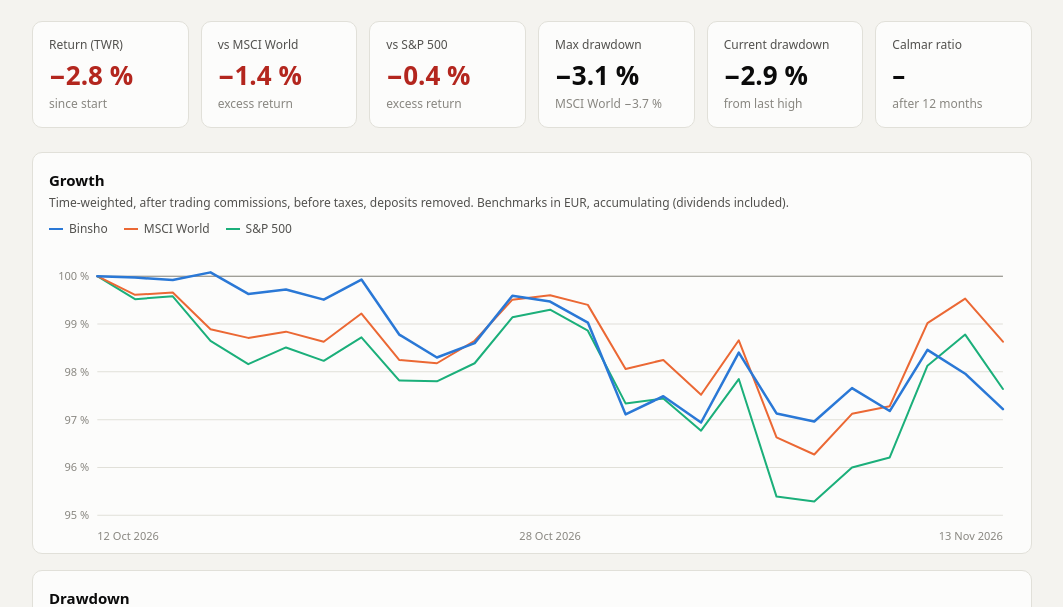
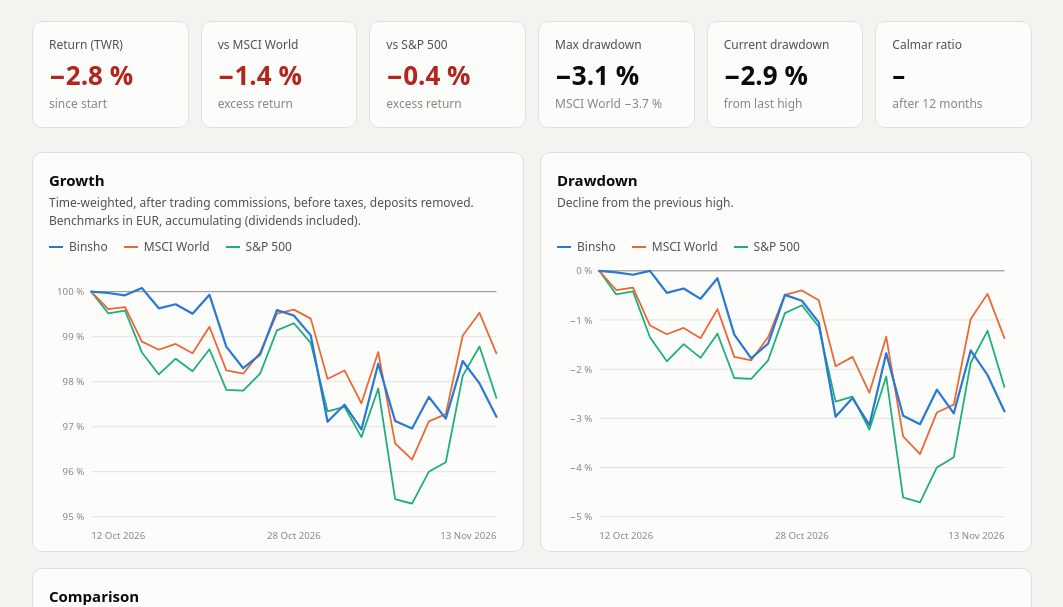
Before and after one commit to volli3000/binsho-dashboard, a plain HTML site: page index.html in a window 1280 px wide. Shown: the part 132-739 px from the top of the page, without its empty margins (108-1171 px from the left). Drawn offline with Linux system fonts and the light colour scheme.

Commit message:
dashboard layout

```diff
--- a/index.html
+++ b/index.html
@@ -38,6 +38,10 @@
   .tile .value { font-size: 26px; font-weight: 650; font-variant-numeric: tabular-nums; margin-top: 2px; }
   .tile .sub { font-size: 12px; color: var(--text-muted); }
   .card { background: var(--surface-1); border: 1px solid var(--border); border-radius: 10px; padding: 16px 16px 8px; margin-bottom: 16px; }
+  .pair { display: grid; grid-template-columns: 1fr 1fr; gap: 16px; margin-bottom: 16px; }
+  .pair .card { margin-bottom: 0; display: flex; flex-direction: column; }
+  .pair .legend { margin-top: auto; }
+  @media (max-width: 760px) { .pair { grid-template-columns: 1fr; } }
   .card h2 { font-size: 15px; margin: 0 0 2px; }
   .card .desc { font-size: 12px; color: var(--text-secondary); margin: 0 0 8px; }
   .legend { display: flex; flex-wrap: wrap; gap: 4px 16px; font-size: 12px; color: var(--text-secondary); margin-bottom: 6px; }
@@ -52,6 +56,7 @@
   table { width: 100%; border-collapse: collapse; font-size: 13px; font-variant-numeric: tabular-nums; }
   th, td { text-align: right; padding: 6px 8px; border-bottom: 1px solid var(--grid); }
   th:first-child, td:first-child { text-align: left; }
+  td:not(:first-child) { white-space: nowrap; }
   th { color: var(--text-secondary); font-weight: 600; }
   .method { padding-bottom: 4px; }
   .method p { font-size: 13px; color: var(--text-secondary); margin: 6px 0 12px; }
@@ -71,6 +76,7 @@
 
   <section class="tiles" id="tiles" aria-label="Key figures"></section>
 
+  <div class="pair">
   <section class="card">
     <h2>Growth</h2>
     <p class="desc">Time-weighted, after trading commissions, before taxes, deposits removed. Benchmarks in EUR, accumulating (dividends included).</p>
@@ -84,6 +90,7 @@
     <div class="legend" id="legend-dd"></div>
     <div class="chart" id="chart-dd"></div>
   </section>
+  </div>
 
   <section class="card">
     <h2>Comparison</h2>
@@ -121,7 +128,7 @@ function legend(id, series) {
 }
 
 function lineChart(id, rows, series, opts) {
-  const host = el(id), W = 960, H = opts.h || 300, m = { t: 10, r: 12, b: 26, l: 48 };
+  const host = el(id), W = 520, H = opts.h || 320, m = { t: 10, r: 12, b: 26, l: 48 };
   const iw = W - m.l - m.r, ih = H - m.t - m.b, n = rows.length;
   let lo = Infinity, hi = -Infinity;
   rows.forEach(r => series.forEach(s => { const v = r[s.key]; if (v != null) { lo = Math.min(lo, v); hi = Math.max(hi, v); } }));
@@ -194,7 +201,7 @@ function render(m) {
   const ddRows = rows.map((r, i) => ({ d: r.d }));
   S.forEach(s => drawdownOf(rows, s.key).forEach((v, i) => ddRows[i][s.key] = v));
   legend("legend-dd", S);
-  lineChart("chart-dd", ddRows, S, { label: "Drawdown: Binsho vs benchmarks", h: 200, zeroTop: true, base: 0, tick: v => pct(v, 0, false), tip: v => pct(v, 1, false) });
+  lineChart("chart-dd", ddRows, S, { label: "Drawdown: Binsho vs benchmarks", zeroTop: true, base: 0, tick: v => pct(v, 0, false), tip: v => pct(v, 1, false) });
 
   el("cmp").innerHTML = `<tr><th></th><th>Return</th><th>Max drawdown</th><th>Binsho excess</th><th>Drawdown ratio</th></tr>
     <tr><td>Binsho</td><td>${pct(k.twr)}</td><td>${pct(k.max_dd, 1, false)}</td><td>–</td><td>–</td></tr>` +
```
